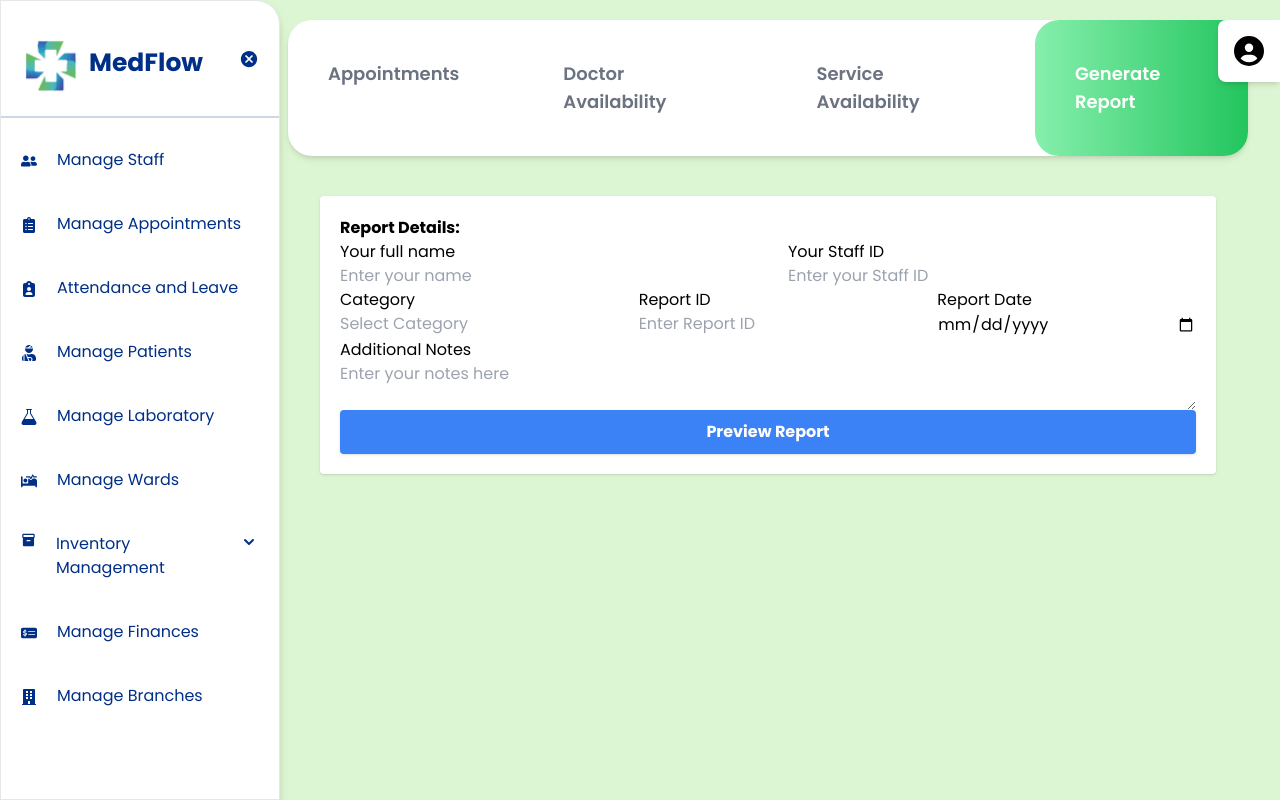
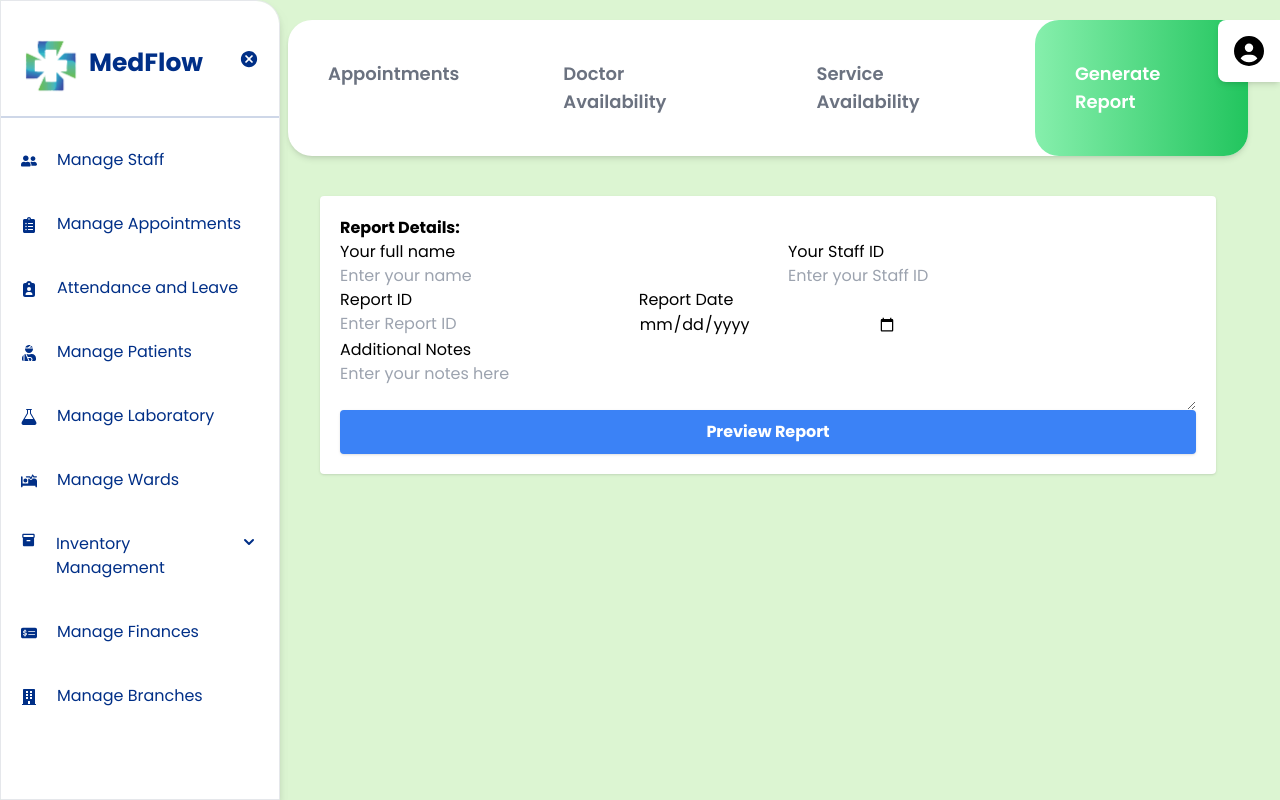
Before and after one commit to Ravindu-Ishan/HMS_ITP_2024_v2, a React (Create React App) app in the folder client/: page /reportApp in a window 1280 px wide. Built offline with nearby package versions, Linux system fonts and the light colour scheme.

Commit message:
edit css

```diff
--- a/client/src/pages/appointmentComponents/AppForm.js
+++ b/client/src/pages/appointmentComponents/AppForm.js
@@ -65,18 +65,6 @@ export default function AppForm(
               <article className="md:grid grid-cols-3 gap-10">
 
                 <div className="flex flex-col">
-                  <label htmlFor="category">Category</label>
-                    <input
-                    type="text"
-                    name="text"
-                    id="category"
-                    placeholder="Select Category"
-                    autoComplete="off"
-                    value={catagory}
-                    onChange={(e) => setCatagory(e.target.value)}/>
-                </div>
-
-                <div className="flex flex-col">
                   <label htmlFor="invoiceNo">Report ID</label>
                     <input
                     type="text"
--- a/client/src/pages/appointmentComponents/AppointmentHome.js
+++ b/client/src/pages/appointmentComponents/AppointmentHome.js
@@ -147,11 +147,11 @@ export default class AppointmentHome extends Component {
                       <td className="text-center py-2 px-4">{appointment.doctor}</td>
                       <td className="text-center py-2 px-4">{appointment.status}</td>
                       <td className="text-center py-2 px-4">
-                        <a className="btn btn-warning" href={`/editAppointment/${appointment._id}`}>
+                        <a className="text-blue-600 font-medium rounded-full text-sm px-5 py-2.5 text-center me-2 mb-2" href={`/editAppointment/${appointment._id}`}>
                           <i className="fas fa-edit"></i>&nbsp;Edit
                         </a>
                         &nbsp;
-                        <a className="btn btn-danger" href="#" onClick={() => this.onDelete(appointment._id)}>
+                        <a className="text-red-600 font-medium rounded-full text-sm px-5 py-2.5 text-center me-2 mb-2" href="#" onClick={() => this.onDelete(appointment._id)}>
                           <i className="fas fa-trash"></i>&nbsp;Delete
                         </a>
                       </td>
--- a/client/src/pages/doctorViewComponent/DoctorView.js
+++ b/client/src/pages/doctorViewComponent/DoctorView.js
@@ -1,6 +1,6 @@
 import React, { useEffect, useState } from "react";
 import axios from "axios";
-import TopNavAppointment from "../../components/TopNavAppointment";
+import TopNavUser from "../../components/TopNavUser";
 
 const DoctorView = () => {
   const [appointments, setAppointments] = useState([]);
@@ -52,7 +52,7 @@ const DoctorView = () => {
   return (
     <>
       <div className="navarea">
-        <TopNavAppointment />
+        <TopNavUser />
       </div>
 
       <main>
@@ -117,7 +117,7 @@ const DoctorView = () => {
                     <td className="text-center py-2 px-4">{appointment.description}</td>
                     <td>
                       <a
-                        className="text-white bg-yellow-500 hover:bg-yellow-600  font-medium rounded-full text-sm px-5 py-2.5 text-center me-2 mb-2"
+                        className="text-blue-600 font-medium rounded-full text-sm px-5 py-2.5 text-center me-2 mb-2"
                         href={`/doctorReschedule/${appointment._id}`}
                       >
                         <i className="fas fa-edit"></i>&nbsp;Reschedule
```
